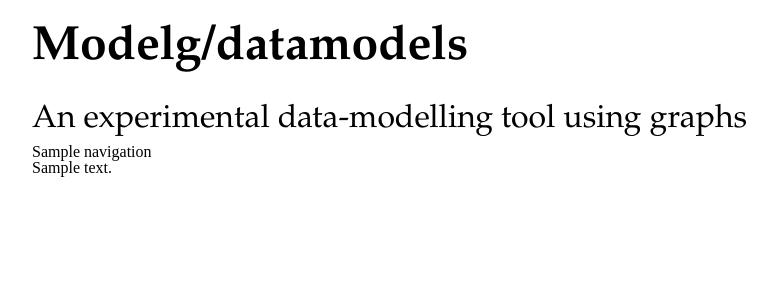
After one commit to MrTomKimber/datamodels, a Flask app: template flask-app/templates/page_template.jinja2 in a window 1280 px wide. The commit adds this page. Shown: the top 300 px of the page, without its empty margins (32-809 px from the left). Run offline with Flask 3, Linux system fonts and the light colour scheme; the template is opened without the code that fills it: most values are stand-ins (such as "Sample title", 1, 10 or a date in 2020); parts of the project's set-up code (start-up, migrations or seed data) failed here and were passed over.

Commit message:
flask app templating and DMEAR serialization rebuild

```diff
--- a/docker-compose.yml
+++ b/docker-compose.yml
@@ -15,6 +15,7 @@
       - ./jena-fuseki-docker-4.9.0/logs:/fuseki/logs
       - ./jena-fuseki-docker-4.9.0/databases:/fuseki/databases
     command: ["--update", "--loc", "databases/MEM", "/modelg"]
+    #command: ["--update", "--mem", "/modelg"]
     networks:
       - backend
 
@@ -32,7 +33,7 @@
       - ./flask-app:/app
       - ./src:/src
 
-    command: [ "flask", "run","--host","0.0.0.0","--port","5000"]
+    command: [ "flask", "run","--host","0.0.0.0","--port","5000", "--debug"]
 
     depends_on:
       - fuseki
--- a/flask-app/app.py
+++ b/flask-app/app.py
@@ -1,5 +1,5 @@
 # Import flask module
-from flask import Flask, request
+from flask import Flask, request, render_template_string
 import jinja2
 import pandas as pd
 
@@ -13,7 +13,7 @@
 file_loader = jinja2.FileSystemLoader("templates/")
 static_folder = jinja2.FileSystemLoader("static/")
 env = jinja2.Environment(loader=file_loader)
-template = env.get_template('html_example.jinja2')
+template = env.get_template('page_template.jinja2')
 
 app = Flask(__name__)
 app.config["TEMPLATES_AUTO_RELOAD"] = True
@@ -27,11 +27,106 @@
 
 @app.route('/')
 def index():
+    content = render_template_string("""
+    <p>
+    <a href="{{url_for('about')}}">about</a>
+    </p>
+    """)
+    return template.render(language_code="en",
+                           title="Modelg",
+                           appname="modelg",
+                           navigation=nav_bar(),
+                           content=content)
+
+def nav_bar():
+    nav_content = render_template_string("""
+<table class="_100pc _no_border _bg_white">
+    <thead>
+        <tr>
+            <th><a href="{{url_for('index')}}">Home</a></th>
+            <th><a href="{{url_for('about')}}">About</a></th>
+    </thead>
+</table>
+""")
+    return nav_content
+
+@app.route('/about')
+def about():
+    content = """
+    <p><i>OWL models</i> are defined to express domain schemas. Once defined,
+    data in the domains of these models can be uploaded through a convenient flat format
+    which is mapped to the model via a <i>Serialization</i>. A <i>Serialization</i>
+    defines the mappings from the flat file definition to the named objects in the
+    model, along with defining a unique namespaceing scheme aligned to that model to
+    help hierarchically define names and the scopes in which they should be considered
+    unique.</p>
+
+    <p>Once a <i>Serialization</i> is registered into <i>Modelg</i>, data can be
+     uploaded from flat files and after <i>mastering</i>, the de-duplicated entities are
+    indexed and packaged as <i>Discourses</i>.
+    A <i>Discourse</i> is a collection of <i>Declarations</i> each of which is associated with and asserts
+    or refutes an individual <i>Posit</i>. A <i>Posit</i> is an atom of
+    information expressed as an RDF <i>triple</i>.
+    A <i>Discourse</i> may, instead of referring to a collection of <i>Declarations</i>
+    directly, instead act as a pointer to another <i>Discourse</i>. In this way, recursively,
+    a hierarchy of <i>Discourses</i> can be constructed that enables all the underlying
+    <i>Declarations</i> to be referenced under a single named collection.
+    </p>
+
+    <p>Storage of <i>Posits</i> is indirect. To construct a graph of the <i>Posit</i> contents,
+    their parent <i>Discourse</i> is referenced, and their contents
+    unpacked as a set. Using set logic, the contents of one <i>Discourse</i> can be compared
+    against the contents of another, identifying what's been added, removed or
+    shared across the pair of <i>Discourses</i> under consideration.</p>
+
+    <p><i>Modelg</i> offers a number of visualisations. Some of these are generalised
+    views over RDF, while others are tailored to and coupled with specific model-types.</p>
+    """
+    return template.render(language_code="en",
+                           title="Modelg",
+                           appname="modelg",
+                           navigation=nav_bar(),
+                           content=content)
+
+
+def test_content():
+    return  """
+    <div class="_90pc">
+    <h1>Header 1 Title</h1>
+    <p>First paragraph of an article enclosed by &lt;p&gt; tags,
+    this text should be in some font that promotes ease of reading and
+    clarity.</p>
+
+    <p>A second paragraph should contain text that shares the same
+    font, size and layout properties. In this instance the paragraph
+    is followed by a block-quote:</p>
+
+    <blockquote>Some text sections are presented as blockquotes,
+    these present textual information in a different format
+    altogether, emphasising that they've been sourced from
+    some external publication. </blockquote>
+
+    <p>A third paragraph returns to the normal theme, containing
+    text that shares the same font, size and layout properties.
+    In this instance the paragraph is followed by some
+    un-numbered bullet items.</p>
+
+
+
+    <ul>
+    <li>List item 1</li>
+    <li>Another list item</li>
+    <li>A final item on a 3 point list</li>
+    </ul>
+    </div>
+
+    """
+
+
+def discourse_table_html():
     qr=repo.run_cached_query("get_discourse_details.sparql")
-
-    content_str = pd.DataFrame(qr).to_html() + "<br>" + 'Hello to Flask!'
-    output_str=template.render(language_code="en", title="Time Teller", appname="timeteller", content= content_str)
-    return output_str
+    content_str = "<div width=80%>" + pd.DataFrame(qr).to_html() + "</div>"
+    return content_str
 
 # main driver function
 if __name__ == "__main__":
--- a/flask-app/static/tkl_style.css
+++ b/flask-app/static/tkl_style.css
@@ -3,54 +3,59 @@
   font-size: 3em;
   font-style: normal;
   font-variant: normal;
-  font-weight: normal;
-  letter-spacing: 0.025em;
-  word-spacing: 0.5em;
+  font-weight: bold;
+  letter-spacing: normal;
+  word-spacing: normal;
   line-height: 2em; }
 
-h2 { font-family:"Palatino Linotype", "Book Antiqua", Palatino, serif;
+h2 { font-family:Baskerville, "Palatino Linotype", "Book Antiqua", Palatino, serif;
   font-size: 2em;
   font-style: normal;
   font-variant: normal;
   font-weight: normal;
-  letter-spacing: 0.025em;
-  word-spacing: 0.5em;
+  letter-spacing: normal;
+  word-spacing: normal;
   line-height: 1.5em; }
 
 
-h3 { font-family: "Palatino Linotype", "Book Antiqua", Palatino, serif;
+h3 { font-family: Baskerville, "Palatino Linotype", "Book Antiqua", Palatino, serif;
   font-size: 1.5em;
   font-style: normal;
   font-variant: normal;
   font-weight: normal;
-  letter-spacing: 0.025em;
-  word-spacing: 0.5em;
+  letter-spacing: 0normal;
+  word-spacing: normal;
   line-height: 1.0em; }
 
 
-p { font-family: "Palatino Linotype", "Book Antiqua", Palatino, serif;
-    font-size: 1.0em;
+p { font-family: Baskerville, "Palatino Linotype", "Book Antiqua", Palatino, serif;
+    padding-top: 1em;
+    font-size: 1.2em;
     font-style: normal;
     font-variant: normal;
     font-weight: normal;
-    letter-spacing: 0.03em;
-    line-height: 1.8em;
-    word-spacing: 0.3em;
+    letter-spacing: normal;
+    line-height: 1.5em;
+    word-spacing: normal;
+    text-indent: 2%;
     text-align: justify;
     text-justify: inter-word;}
 
 
 blockquote { font-family: Baskerville, "Baskerville Old Face", "Palatino Linotype", "Book Antiqua", Palatino, serif;
-    padding-top: 2em;
-    padding-bottom: 2em;
+    padding-top: 1em;
+    padding-left: 1.5em;
+    padding-right: 1.5em;
     font-size: 1.5em;
     font-style: italic;
     font-variant: normal;
     font-weight: normal;
-    line-height: 2em;
+    line-height: 1.5em;
+    color: darkslategrey;
     quotes: '“' '”';}
-blockquote:before {content :open-quote; font-size: 2em;}
-blockquote:after {content :close-quote; font-size: 2em;}
+
+blockquote:before {content :open-quote; font-size: 2em; line-height: 0.5em;color: goldenrod;}
+blockquote:after {content :close-quote; font-size: 2em; line-height: 0.5em;color: goldenrod;}
 
 pre {
   font-family: Consolas, Menlo, Monaco, Lucida Console, Liberation Mono, DejaVu Sans Mono, Bitstream Vera Sans Mono, Courier New, monospace, serif;
@@ -67,7 +72,12 @@
   max-height: 30em;
 }
 
-ul {}
+ul {
+  display: block;
+  list-style-type:  none;
+  padding-left: 2em;
+  margin: 2em;
+}
 
 ol {
   display: block;
@@ -75,14 +85,6 @@
   padding-left: 4em;
   margin: 2em;
 }
-
-ul {
-  display: block;
-  list-style-type:  none;
-  padding-left: 2em;
-  margin: 2em;
-}
-
 
 li {
   font-family: Palatino, "Hoefler Text", Garamond, "Times New Roman", serif;
@@ -128,15 +130,14 @@
   padding-left: 20px;
 }
 
-
+i {
+  font-style: italic;
+}
 
 table {
   border: 1px solid black;
   border-collapse: collapse;
-  width: 80%;
   height: auto;
-  padding-left: 10px;
-  margin: 20px;
   margin-left:auto;
   margin-right:auto;
 }
@@ -147,14 +148,9 @@
   font-style: normal;
   font-variant: normal;
   font-weight: bold;
-  line-height: 20px;
-  border: 1px solid black;
-  padding-left: 10px;
   text-align: left;
   vertical-align: middle;
-  background-color:#eee;
   color:black;
-
 }
 
 td  {
@@ -163,18 +159,27 @@
   font-style: normal;
   font-variant: normal;
   font-weight: normal;
-  line-height: 20px;
-  border: 1px solid black;
-  padding-left: 10px;
   text-align: left;
   vertical-align: middle;
 }
 
-div {
-  padding:20px;
+._100pc {
+  width: 100%;
+  margin: 0 auto;
 }
 
+._90pc {
+  width: 90%;
+  margin: 0 auto;
+}
 
+._no_border {
+  border: 0px none black;
+}
+
+._bg_white {
+  background-color:#fff;
+}
 
 svg { max-height: 600px;}
 div.mid { width: 60%; margin: auto; }
--- /dev/null
+++ b/flask-app/templates/content_template.jinja2
@@ -0,0 +1,3 @@
+ <div class="_90pc">
+ {{content}}
+ </div>
--- /dev/null
+++ b/flask-app/templates/nav_template.jinja2
@@ -0,0 +1,5 @@
+<div class="_90pc">
+    <h1>Modelg/datamodels</h1>
+    <h2>An experimental data-modelling tool using graphs</h2>
+    {{navigation}}
+</div>
--- /dev/null
+++ b/flask-app/templates/page_template.jinja2
@@ -0,0 +1,14 @@
+{% extends "html_base.jinja2" %}
+{% block meta %}{% include "meta.jinja2"%}{% endblock %}
+
+
+{% block style %}
+<link rel="stylesheet" type="text/css" href="static/reset.css">
+<link rel="stylesheet" type="text/css" href="static/tkl_style.css">
+{%endblock%}
+{% block script %}
+<script>
+
+</script>
+{%endblock%}
+{%block body%} {% include "nav_template.jinja2"%} {% include "content_template.jinja2"%} {%endblock body%}
--- a/src/DMEAR/DMEAR_ser.json
+++ b/src/DMEAR/DMEAR_ser.json
@@ -1,5 +1,5 @@
 {  "$schema" : "serialisation_schema.json",
-    "serialization_iri": "http://www.semanticweb.org/tomk/ontologies/2022/11/serialization",
+    "serialization_iri": "http://www.tkl.org/2022/11/DMEAR",
     "serialization_label": "Data Model Entity Attribute Relation Serialization",
     "targetOntology": "http://www.semanticweb.org/tomk/ontologies/2022/9/datamodel",
     "targetClasses": ["http://www.semanticweb.org/tomk/ontologies/2022/9/datamodel#ModelDomain",
```
Also changed, not shown: flask-app/templates/html_example.jinja2 (deleted, +0 -33 lines), src/models/core/serialization/serialization_builder.py (+6 -3 lines), 4 other files.
